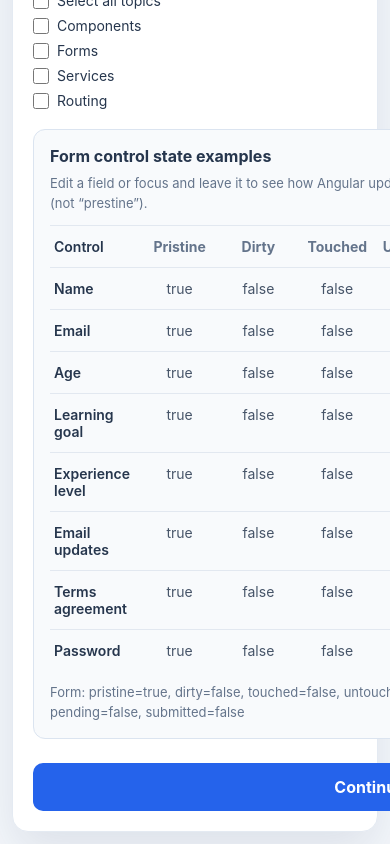
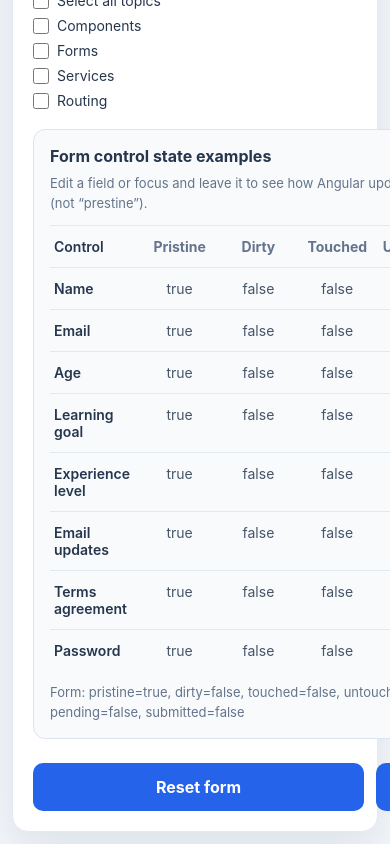
Before and after one commit to Jimi-Chhatrala/angular-tutorial-pm, an Angular app: page / in a window 390 px wide. Shown: the part 1737-2581 px from the top of the page. Built offline with nearby package versions, Linux system fonts and the light colour scheme.

Commit message:
22-template-driven-forms = Added reset form feature.

```diff
--- a/src/app/app.css
+++ b/src/app/app.css
@@ -237,12 +237,17 @@ select:focus {
   overflow-wrap: anywhere;
 }
 
+.form-actions {
+  display: flex;
+  grid-column: 1 / -1;
+  justify-content: flex-end;
+  gap: 0.75rem;
+  margin-top: 0.25rem;
+}
+
 button {
-  grid-column: 1 / -1;
-  justify-self: end;
   min-width: 12rem;
   min-height: 3rem;
-  margin-top: 0.25rem;
   border: 0;
   border-radius: 0.625rem;
   background: #2563eb;
@@ -311,8 +316,11 @@ button:disabled {
 
   .field,
   .debug-values,
-  .state-examples,
-  button {
+  .state-examples {
+    grid-column: 1;
+  }
+
+  .form-actions {
     grid-column: 1;
   }
 
@@ -320,7 +328,8 @@ button:disabled {
     padding: 1rem;
   }
 
-  button {
-    width: 100%;
+  .form-actions button {
+    flex: 1;
+    min-width: 0;
   }
 }
--- a/src/app/app.html
+++ b/src/app/app.html
@@ -375,9 +375,14 @@
         </p>
       </section>
 
-      <button type="submit" [disabled]="profileForm.pending"
-       /* [disabled]="profileForm.invalid" */
-      >Continue</button>
+      <div class="form-actions">
+        <button type="button" (click)="onReset(profileForm)">
+          Reset form
+        </button>
+        <button type="submit" [disabled]="profileForm.pending"
+         /* [disabled]="profileForm.invalid" */
+        >Continue</button>
+      </div>
     </form>
 
     @if (submittedProfile; as submitted) {
--- a/src/app/app.ts
+++ b/src/app/app.ts
@@ -58,6 +58,18 @@ export class App {
     this.selectedTopics = checked ? [...this.learningTopics] : [];
   }
 
+  protected onReset(form: NgForm): void {
+    this.student2 = new Student('', '', '');
+    this.password = '';
+    this.learningGoal = '';
+    this.experienceLevel = '';
+    this.emailUpdates = false;
+    this.termsAccepted = false;
+    this.selectedTopics = [];
+    this.submittedProfile = null;
+    form.resetForm();
+  }
+
   protected displayFormValue(form: NgForm): Record<string, unknown> {
     const { password, ...values } = form.value;
     return {
```
Also changed, not shown: 1 other file (tests, documents, lock files or other folders).
